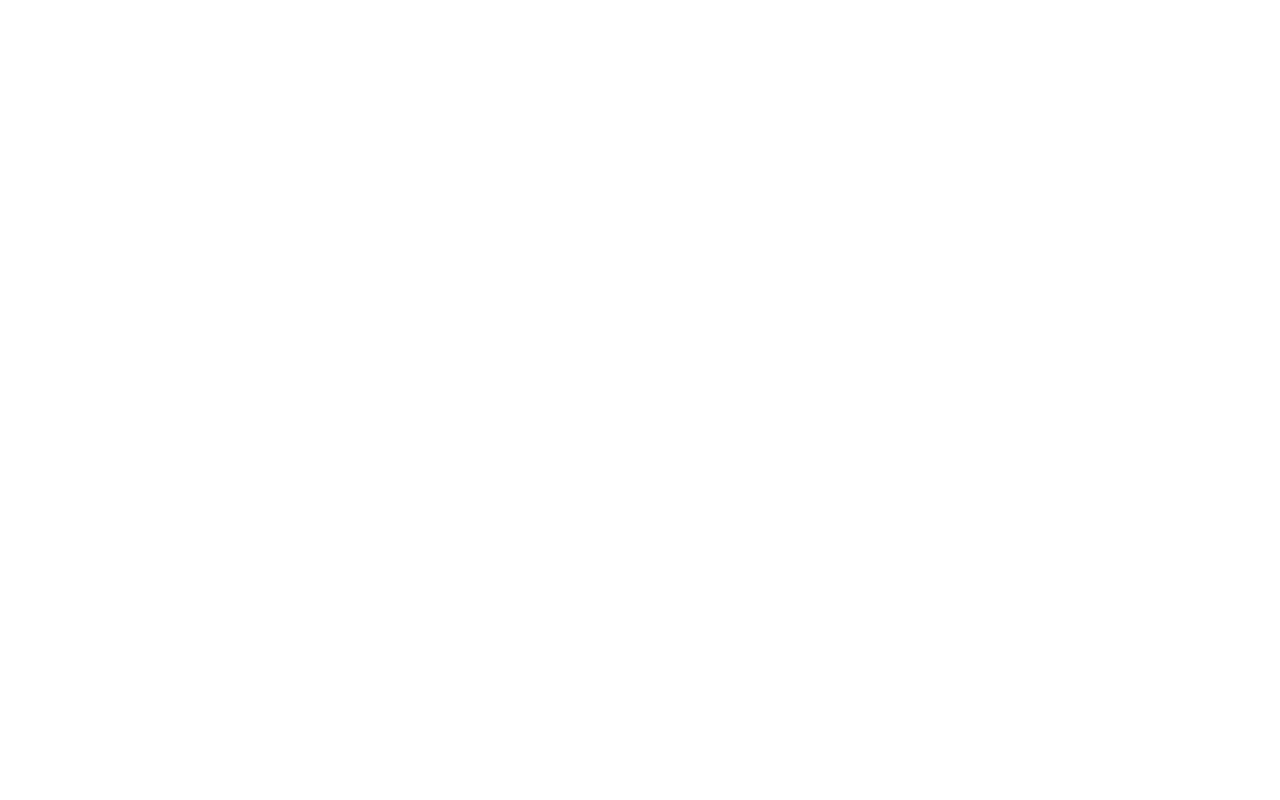
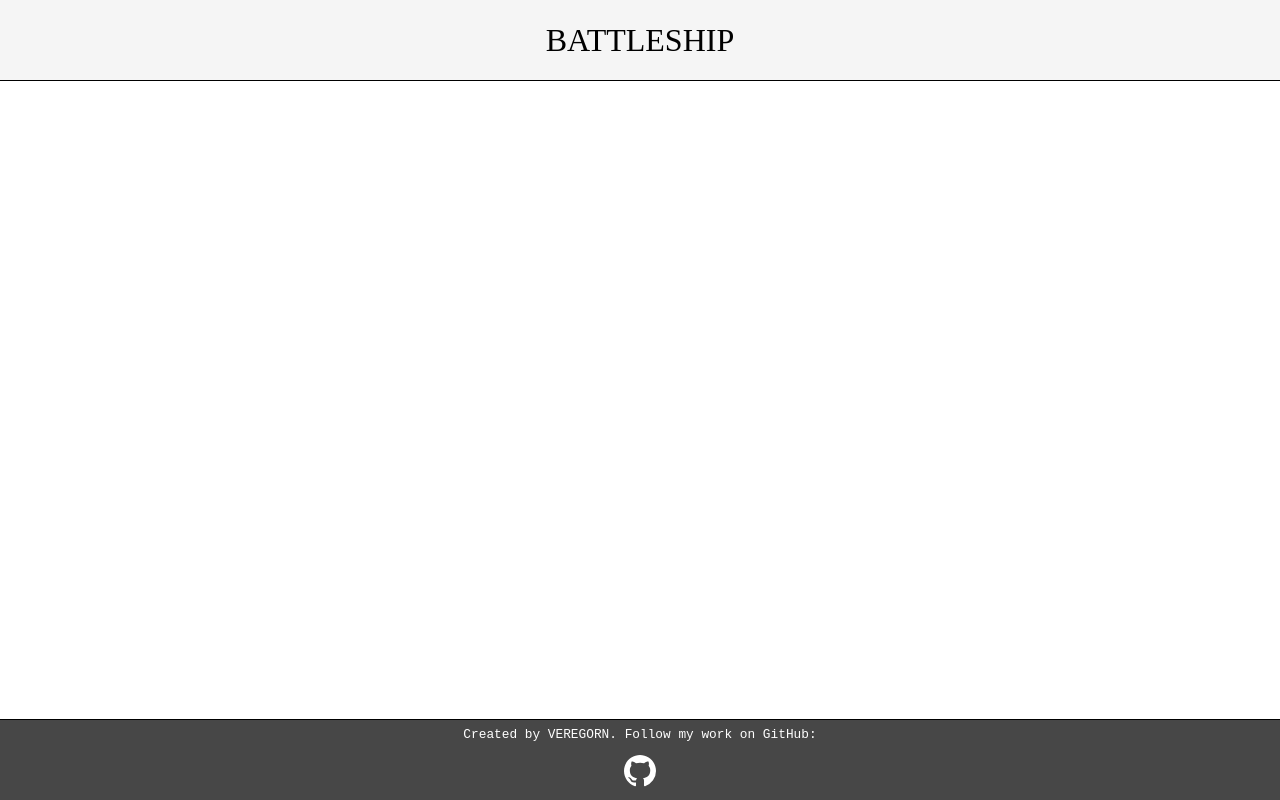
Before and after one commit to Veregorn/TOP-Battleship, a website built with webpack: page dist/index.html in a window 1280 px wide. Built offline with nearby package versions, Linux system fonts and the light colour scheme.

Commit message:
Created header and footer elements and its styles

```diff
--- a/src/styles/index.css
+++ b/src/styles/index.css
@@ -49,6 +49,15 @@ table {
 
 /* MY OWN STYLES FROM HERE */
 
+/* Fonts */
+
+@import url('https://fonts.googleapis.com/css2?family=Bruno+Ace&display=swap');
+@import url('https://fonts.googleapis.com/css2?family=IBM+Plex+Mono&display=swap');
+
+a:visited {
+    color: #fff;
+}
+
 #screen {
     position: fixed; /* or "absolute" */
     top: 0;
@@ -56,4 +65,56 @@ table {
     width: 100%;
     height: 100%;
     background-color: #fff;
+    display: flex;
+    flex-direction: column;
 }
+
+#header {
+    height: 10%;
+    background-color: #9d9d9d1a;
+    display: flex;
+    border-bottom: solid 1px #000;
+    align-items: center;
+    justify-content: center;
+}
+
+.title {
+    font-size: 2em;
+    font-family: 'Bruno Ace';
+}
+
+#main {
+    height: 80%;
+}
+
+#footer {
+    height: 10%;
+    background-color: #474747;
+    display: flex;
+    border-top: solid 1px #000;
+    align-items: center;
+    justify-content: center;
+}
+
+.credits {
+    color: #fff;
+    font-family: 'IBM Plex Mono', monospace;
+    font-size: 0.8em;
+    text-align: center;
+}
+
+/* Style the link to remove default styling */
+.github-link {
+    display: inline-block;
+    text-decoration: none;
+    color: inherit;
+}
+
+/* Add the hover effect */
+.github-icon {
+    transition: transform 0.5s ease-in-out; /* Add a transition for the transform property */
+}
+
+.github-link:hover .github-icon {
+    transform: rotate(180deg); /* Rotate the icon 180 degrees when hovered */
+}
--- a/src/view.js
+++ b/src/view.js
@@ -40,6 +40,26 @@ export let view = (function() {
 
         // Append it to body element
         document.body.appendChild(screen)
+
+        // Create header, main and footer divs inside screen div
+        const header = createElement("div",null,"header")
+        const main = createElement("div",null,"main")
+        const footer = createElement("div",null,"footer")
+        screen.appendChild(header)
+        screen.appendChild(main)
+        screen.appendChild(footer)
+
+        // Create a title for the game and append it to the header
+        const title = createElement("h1","title",null)
+        title.textContent = "BATTLESHIP"
+        header.appendChild(title)
+
+        // Create the credits and append them to the footer
+        const credits = createElement("p","credits",null)
+        // eslint-disable-next-line quotes
+        credits.innerHTML = 'Created by VEREGORN. Follow my work on GitHub: <br><br><a class="github-link" href="https://github.com/veregorn" target="_blank" rel="noopener noreferrer"><svg class="github-icon" width="32" height="32" viewBox="0 0 16 16" fill="currentColor" xmlns="http://www.w3.org/2000/svg"><path fill-rule="evenodd" d="M8 0C3.58 0 0 3.58 0 8c0 3.54 2.29 6.53 5.47 7.59.4.07.55-.17.55-.38 0-.19-.01-.82-.01-1.49-2.01.37-2.53-.49-2.69-.94-.09-.23-.48-.94-.82-1.13-.28-.15-.68-.52-.01-.53.63-.01 1.08.58 1.23.82.72 1.21 1.87.87 2.33.66.07-.52.28-.87.51-1.07-1.78-.2-3.64-.89-3.64-3.95 0-.87.31-1.59.82-2.15-.08-.2-.36-1.02.08-2.12 0 0 .67-.21 2.2.82.64-.18 1.32-.27 2-.27.68 0 1.36.09 2 .27 1.53-1.04 2.2-.82 2.2-.82.44 1.1.16 1.92.08 2.12.51.56.82 1.27.82 2.15 0 3.07-1.87 3.75-3.65 3.95.29.25.54.73.54 1.48 0 1.07-.01 1.93-.01 2.2 0 .21.15.46.55.38A8.013 8.013 0 0 0 16 8c0-4.42-3.58-8-8-8z"/></svg></a>'
+        footer.appendChild(credits)
+
     }
 
     return {
```
